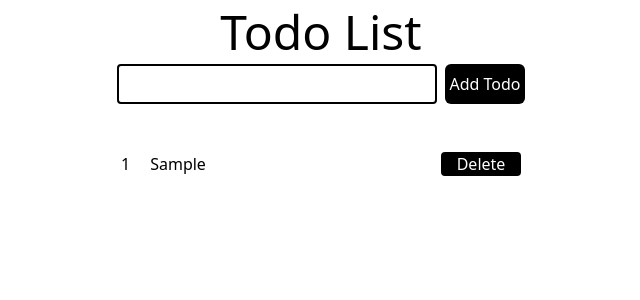
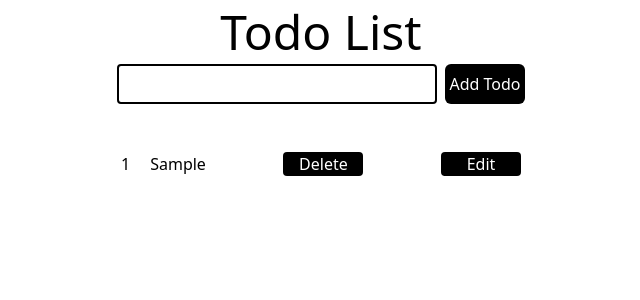
Before and after one commit to Usama-dev1/task1, a Next.js app: page / in a window 1280 px wide. Both pictures are taken after typing "Sample" into the empty fields and a click on the button "Add Todo". Shown: the top 300 px of the page, without its empty margins (319-959 px from the left). Built offline with nearby package versions, Linux system fonts and the light colour scheme.

Commit message:
added edit btn

```diff
--- a/app/page.tsx
+++ b/app/page.tsx
@@ -74,7 +74,7 @@ const Home = () => {
           <ul>
             {todo.map((t, index) => (
               <>
-                <div className="w-100 flex justify-between  mt-2">
+                <div className="w-100 flex justify-between mt-2">
                   <li key={t.id}>
                     <span className="mr-5">{index + 1}</span>
                     {t.text}
@@ -83,6 +83,12 @@ const Home = () => {
                     className="w-20 rounded bg-black text-white"
                     onClick={handleDelete(t.id)}>
                     Delete
+                  </button>
+
+                  <button
+                    className="w-20 rounded bg-black text-white"
+                    onClick={handleDelete(t.id)}>
+                    Edit
                   </button>
                 </div>
               </>
```
